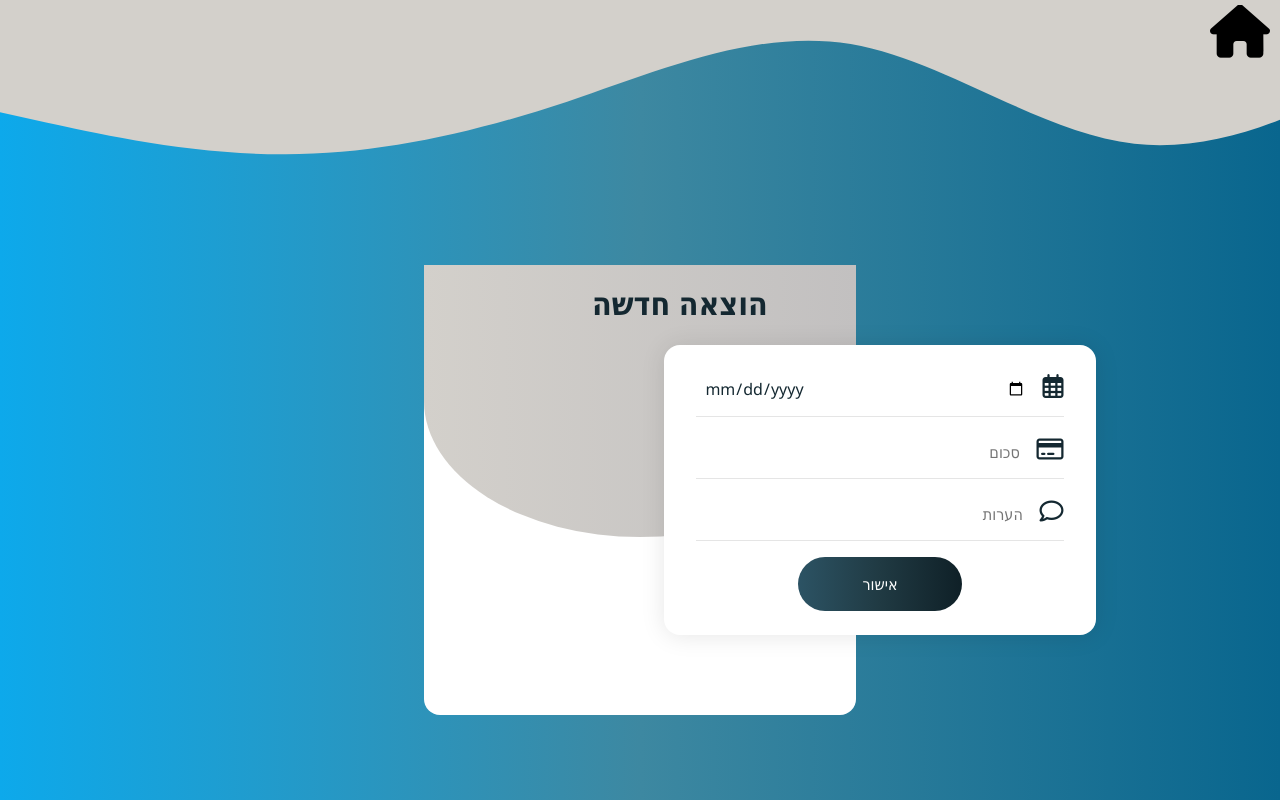
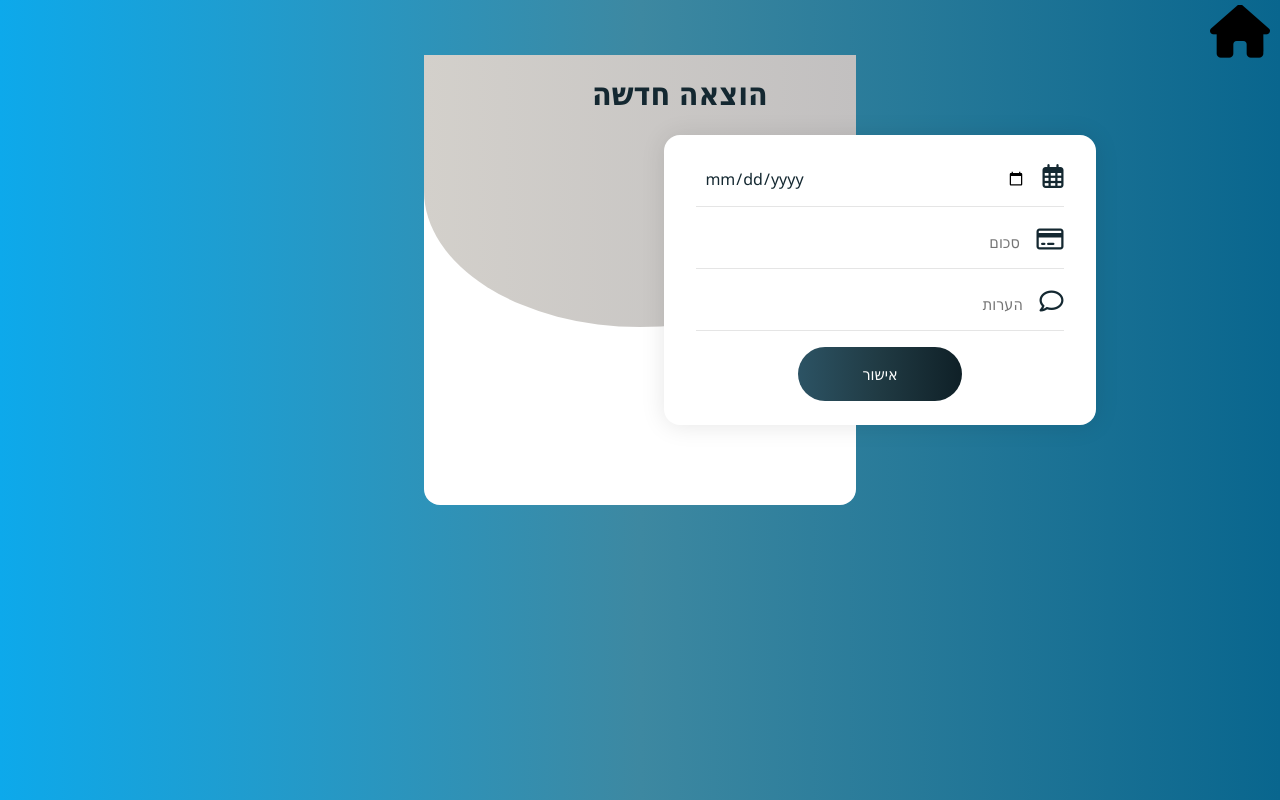
Before and after one commit to amitmo1995/LevOhev, a React (Create React App) app: page /UpdateExpenses in a window 1280 px wide. Built offline with nearby package versions, Linux system fonts and the light colour scheme.

Commit message:
Remove Svg Element && Heade Component

```diff
--- a/src/App.css
+++ b/src/App.css
@@ -7,6 +7,10 @@
 
 html {
   height: 100%;
+}
+
+#root {
+  height: 500px;
 }
 
 body {
@@ -36,8 +40,12 @@ body {
   width: 100%;
   display: flex;
   justify-content: center;
-  align-items: center;
-  padding: 0 100px;
+  padding: 0 120px;
+}
+
+/* Home Wrapper Desgin */
+.home {
+  padding: 200px 0;
 }
 
 
@@ -272,7 +280,8 @@ body {
   direction: rtl;
   gap: 30px;
 }
-.hoaHome .optionsContainer{
+
+.hoaHome .optionsContainer {
   grid-template-columns: repeat(2, auto);
 }
 
@@ -353,7 +362,7 @@ body {
   box-shadow: 0 1px 1.5rem rgba(0, 0, 0, .1);
 }
 
-.input-group  {
+.input-group {
   width: 85%;
   margin: 0 auto;
   position: relative;
@@ -521,7 +530,8 @@ body {
   margin: 4%;
   color: #fff;
 }
-.HomePageButton button{
+
+.HomePageButton button {
   background-color: transparent;
   background-repeat: no-repeat;
   border: none;
@@ -532,26 +542,32 @@ body {
   right: 10px;
   top: 5px;
 }
-.input-building{
+
+.input-building {
   padding: 6%;
 }
-.input-building table{
+
+.input-building table {
   margin: 0 auto;
   position: relative;
   direction: rtl;
 }
-.input-building th{
+
+.input-building th {
   padding: 4px;
   position: relative;
   top: 5px;
 }
+
 .input-building h4 {
   text-align: center;
 }
-.summary h4{
+
+.summary h4 {
   text-align: center;
 }
-.summary textarea{
+
+.summary textarea {
   text-align: right;
   display: block;
   margin-left: auto;
--- a/src/App.js
+++ b/src/App.js
@@ -5,8 +5,8 @@ import Home from './layout/Home';
 import ManagerHomePage from './layout/ManagerHomePage';
 import ChooseBuilding from './layout/ChooseBuilding';
 import Signup from './layout/Signup';
-import MeetingManagement from  './layout/MeetingManagement';
-import BuildingOperation from  './layout/BuildingOperation';
+import MeetingManagement from './layout/MeetingManagement';
+import BuildingOperation from './layout/BuildingOperation';
 import FinancialManagement from './layout/FinancialManagement';
 import AppointmentNewHOA from './layout/AppointmentNewHOA';
 import AddNewMeeting from './layout/AddNewMeeting';
@@ -23,44 +23,55 @@ import Mapping from './layout/Mapping';
 import TrackingPayment from './layout/TrackingPayment';
 import AddNeighbors from './layout/AddNeighbors';
 import HoaTenantsPaymentTracking from './layout/HoaTenantsPaymentTracking';
-import {
-	BrowserRouter as Router,
-	Route,
-	Routes,
-} from 'react-router-dom';
+import { BrowserRouter as Router, Route, Routes } from 'react-router-dom';
 
 function App() {
 	return (
 		<>
 			{/* project header */}
-			<Header />
+			{/* <Header /> */}
 			{/* project router */}
 			<Router>
 				<Routes>
 					<Route path='/' element={<Home />}></Route>
-					<Route path='/query' element={<Query/>}/>
+					<Route path='/query' element={<Query />} />
 					<Route path='/ManagerHomePage' element={<ManagerHomePage />}></Route>
 					<Route path='/ChooseBuilding' element={<ChooseBuilding />}></Route>
-					<Route path='/MeetingManagement' element={<MeetingManagement />}></Route>
-					<Route path='/BuildingOperation' element={<BuildingOperation />}></Route>
-					<Route path='/FinancialManagement' element={<FinancialManagement />}></Route>
-					<Route path='/AppointmentNewHOA' element={<AppointmentNewHOA />}></Route>
+					<Route
+						path='/MeetingManagement'
+						element={<MeetingManagement />}></Route>
+					<Route
+						path='/BuildingOperation'
+						element={<BuildingOperation />}></Route>
+					<Route
+						path='/FinancialManagement'
+						element={<FinancialManagement />}></Route>
+					<Route
+						path='/AppointmentNewHOA'
+						element={<AppointmentNewHOA />}></Route>
 					<Route path='/AddNewMeeting' element={<AddNewMeeting />}></Route>
 					<Route path='/Signup' element={<Signup />}></Route>
-					<Route path='/TrackMeeting' element={<TrackMeeting/>}></Route>
-					<Route path='/MeetingSummary' element={<MeetingSummary/>}></Route>
-					<Route path='/GivingScholarship' element={<GivingScholarship/>}></Route>
-					<Route path='/BuildingExpenses' element={<BuildingExpenses/>}></Route>
-					<Route path='/Mapping' element={<Mapping/>}></Route>
-					<Route path='/TrackingPayment' element = {<TrackingPayment/>}></Route>
-					<Route path='/AddNeighbors' element = {<AddNeighbors/>}></Route>
+					<Route path='/TrackMeeting' element={<TrackMeeting />}></Route>
+					<Route path='/MeetingSummary' element={<MeetingSummary />}></Route>
+					<Route
+						path='/GivingScholarship'
+						element={<GivingScholarship />}></Route>
+					<Route
+						path='/BuildingExpenses'
+						element={<BuildingExpenses />}></Route>
+					<Route path='/Mapping' element={<Mapping />}></Route>
+					<Route path='/TrackingPayment' element={<TrackingPayment />}></Route>
+					<Route path='/AddNeighbors' element={<AddNeighbors />}></Route>
 					{/* HOA side website */}
-					<Route path='/HoaHomePage' element={<HoaHomePage/>}></Route>
-					<Route path='/AddNewPayment' element={<AddNewPayment/>}></Route>
-					<Route path='/UpdateExpenses' element={<UpdateExpenses/>}></Route>
-					<Route path='/TrackIncomeExpenses' element={<TrackIncomeExpenses/>}></Route>
-					<Route path='/HoaTenantsPaymentTracking' element={<HoaTenantsPaymentTracking/>}></Route>
-
+					<Route path='/HoaHomePage' element={<HoaHomePage />}></Route>
+					<Route path='/AddNewPayment' element={<AddNewPayment />}></Route>
+					<Route path='/UpdateExpenses' element={<UpdateExpenses />}></Route>
+					<Route
+						path='/TrackIncomeExpenses'
+						element={<TrackIncomeExpenses />}></Route>
+					<Route
+						path='/HoaTenantsPaymentTracking'
+						element={<HoaTenantsPaymentTracking />}></Route>
 				</Routes>
 			</Router>
 			{/* project footer */}
--- a/src/layout/Header.jsx
+++ b/src/layout/Header.jsx
@@ -3,11 +3,11 @@ import React from 'react';
 function Header() {
 	return (
 		<div className='header'>
-			<svg xmlns='http://www.w3.org/2000/svg' viewBox='0 110 1300 208'>
+			<svg xmlns='http://www.w3.org/2000/svg' viewBox='0 0 1500 200'>
 				<path
-					fill='#D3D0CBFF'
+					fill='#ffffff'
 					fill-opacity='1'
-					d='M0,224L48,234.7C96,245,192,267,288,266.7C384,267,480,245,576,213.3C672,181,768,139,864,154.7C960,171,1056,245,1152,256C1248,267,1344,213,1392,186.7L1440,160L1440,0L1392,0C1344,0,1248,0,1152,0C1056,0,960,0,864,0C768,0,672,0,576,0C480,0,384,0,288,0C192,0,96,0,48,0L0,0Z'></path>
+					d='M0,160L80,160C160,160,320,160,480,165.3C640,171,800,181,960,170.7C1120,160,1280,128,1360,112L1440,96L1440,0L1360,0C1280,0,1120,0,960,0C800,0,640,0,480,0C320,0,160,0,80,0L0,0Z'></path>
 			</svg>
 		</div>
 	);
--- a/src/layout/Home.jsx
+++ b/src/layout/Home.jsx
@@ -3,7 +3,7 @@ import Login from '../features/Login';
 
 function Home() {
 	return (
-		<div>
+		<div className='home'>
 			<Login />
 		</div>
 	);
--- a/src/layout/UpdateExpenses.jsx
+++ b/src/layout/UpdateExpenses.jsx
@@ -1,32 +1,44 @@
 import React, { useRef, useState } from 'react';
 import BackButton from '../features/BackButton';
 import { Link } from 'react-router-dom';
-import {doc,setDoc,getDoc, addDoc,add, collection,onSnapshot} from 'firebase/firestore';
-import {firestore} from '../firebase/firebase'
-import HomePageButton from '../features/HomePageButton'
-
+import {
+	doc,
+	setDoc,
+	getDoc,
+	addDoc,
+	add,
+	collection,
+	onSnapshot,
+} from 'firebase/firestore';
+import { firestore } from '../firebase/firebase';
+import HomePageButton from '../features/HomePageButton';
 
 function UpdateExpenses() {
-	const dateRef=useRef();
-	const reasonRef=useRef();
-	const amountRef=useRef();
+	const dateRef = useRef();
+	const reasonRef = useRef();
+	const amountRef = useRef();
 
-	async function handleSubmit(){
-		try{
-			const building=JSON.parse(localStorage.getItem('userConnected')).data.building_id;
-			await addDoc(collection(firestore,'HOA_expense'),{date :  dateRef.current.value , building : building , reason : reasonRef.current.value , amount : amountRef.current.value});
-		}catch{
-			alert("error");
+	async function handleSubmit() {
+		try {
+			const building = JSON.parse(localStorage.getItem('userConnected')).data
+				.building_id;
+			await addDoc(collection(firestore, 'HOA_expense'), {
+				date: dateRef.current.value,
+				building: building,
+				reason: reasonRef.current.value,
+				amount: amountRef.current.value,
+			});
+		} catch {
+			alert('error');
 		}
 	}
-
-
-
 
 	return (
 		<>
 			<div className='wrapper'>
-			<Link to='/HoaHomePage' className='link'><HomePageButton /></Link>
+				<Link to='/HoaHomePage' className='link'>
+					<HomePageButton />
+				</Link>
 				<div className='formContainer'>
 					<span className='formHeading'> הוצאה חדשה</span>
 					{/* <form action=''> */}
@@ -34,30 +46,37 @@ function UpdateExpenses() {
 						{/* Input 1 */}
 						<div className='input-group'>
 							<i class='fa-regular fa-calendar-days'></i>
-							<input ref={dateRef} type ="date" placeholder='תאריך' />
+							<input ref={dateRef} type='date' placeholder='תאריך' />
 							<span className='bar'></span>
 						</div>
 						{/* Input 2 */}
 						<div className='input-group'>
-                            <i class="fa-regular fa-credit-card"></i>
-                            <input ref={amountRef} type ='number' placeholder='סכום' min={1} required/>							<span className='bar'></span>
+							<i class='fa-regular fa-credit-card'></i>
+							<input
+								ref={amountRef}
+								type='number'
+								placeholder='סכום'
+								min={1}
+								required
+							/>{' '}
+							<span className='bar'></span>
 						</div>
 						{/* Input 3 */}
 						<div className='input-group'>
-                            <i class="fa-regular fa-comment"></i>
-							<input ref={reasonRef} type ='text'   placeholder='הערות'  required/>
+							<i class='fa-regular fa-comment'></i>
+							<input ref={reasonRef} type='text' placeholder='הערות' required />
 							<span className='bar'></span>
 						</div>
 						{/* Input 1 */}
 						<div className='input-group'>
-						<button onClick={handleSubmit}>אישור</button>
+							<button onClick={handleSubmit}>אישור</button>
 						</div>
-						</div>
-						{/* </form> */}
+					</div>
+					{/* </form> */}
 				</div>
 			</div>
 		</>
 	);
- }
+}
 
 export default UpdateExpenses;
```
Also changed, not shown: 1 other file (tests, documents, lock files or other folders).
